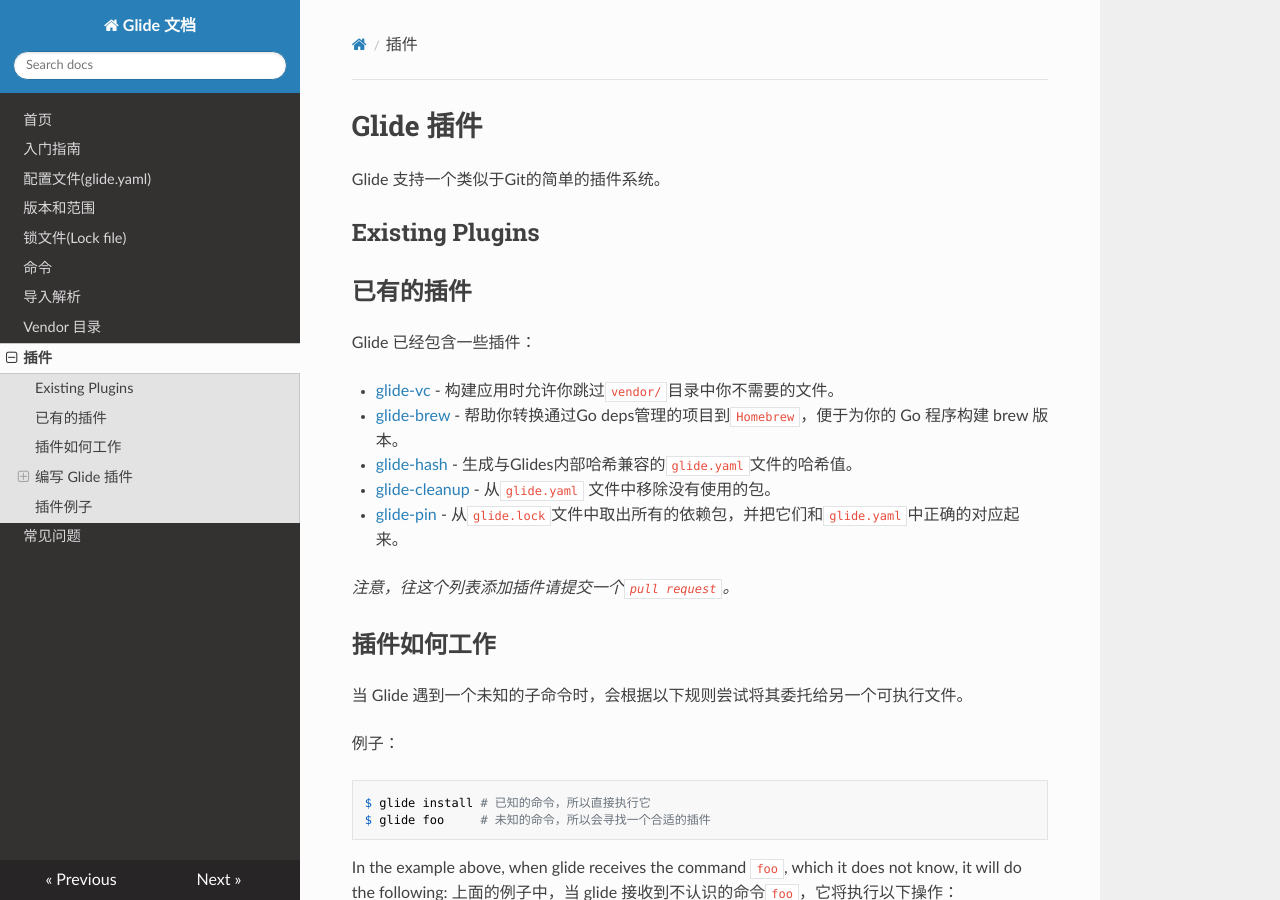
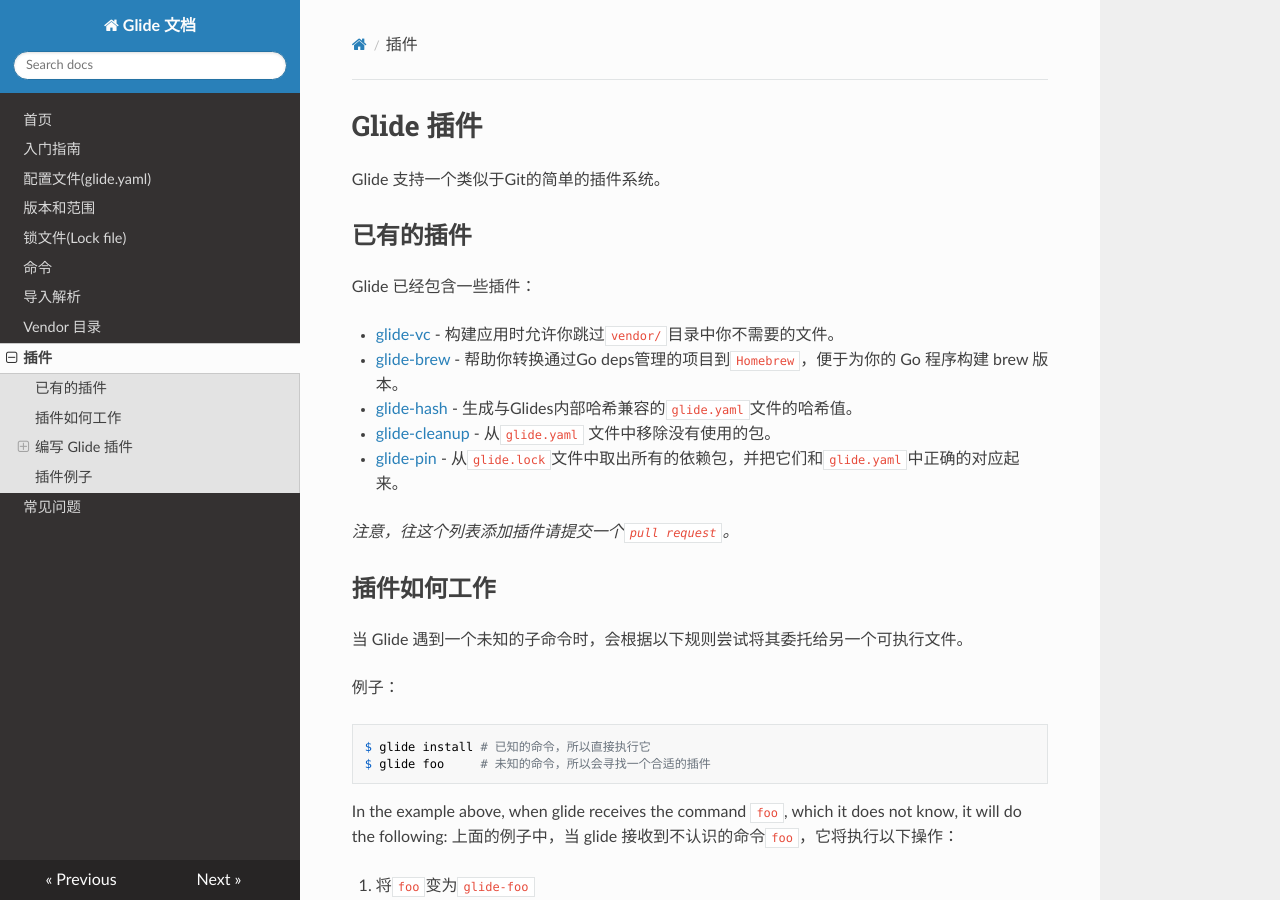
Before and after one commit to javasgl/GlideDocs, an MkDocs documentation site: the page built from docs/plugins.md, in a window 1280 px wide and 900 px high. Built offline with MkDocs 1.6.1, drawn with Linux system fonts in a browser that asks for light colours; nearby versions of some CDN libraries; old or Windows-style settings are respelled for this version of MkDocs.

Commit message:
feat: fix index

```diff
--- a/docs/plugins.md
+++ b/docs/plugins.md
@@ -2,7 +2,6 @@
 
 Glide 支持一个类似于Git的简单的插件系统。
 
-## Existing Plugins
 ## 已有的插件
 
 Glide 已经包含一些插件：
```
